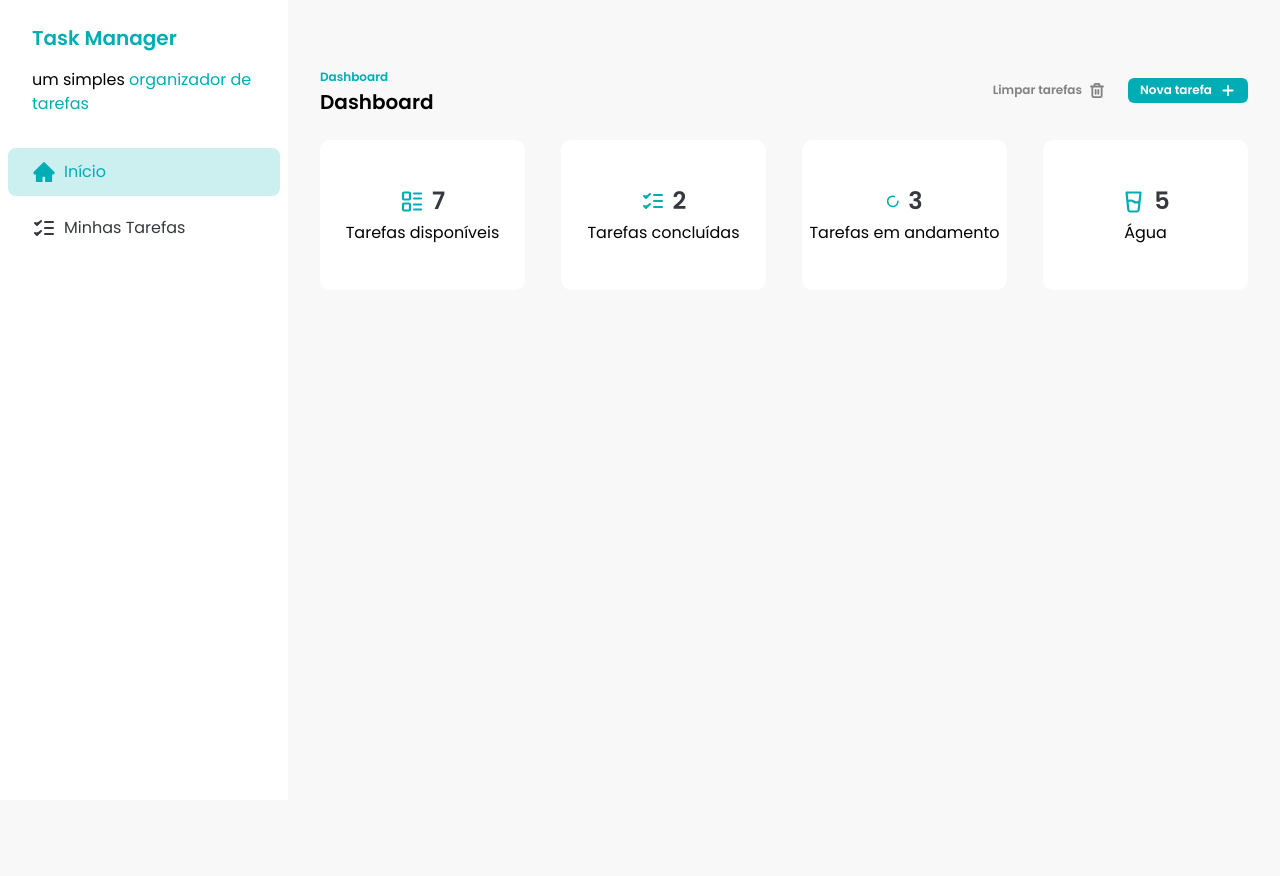
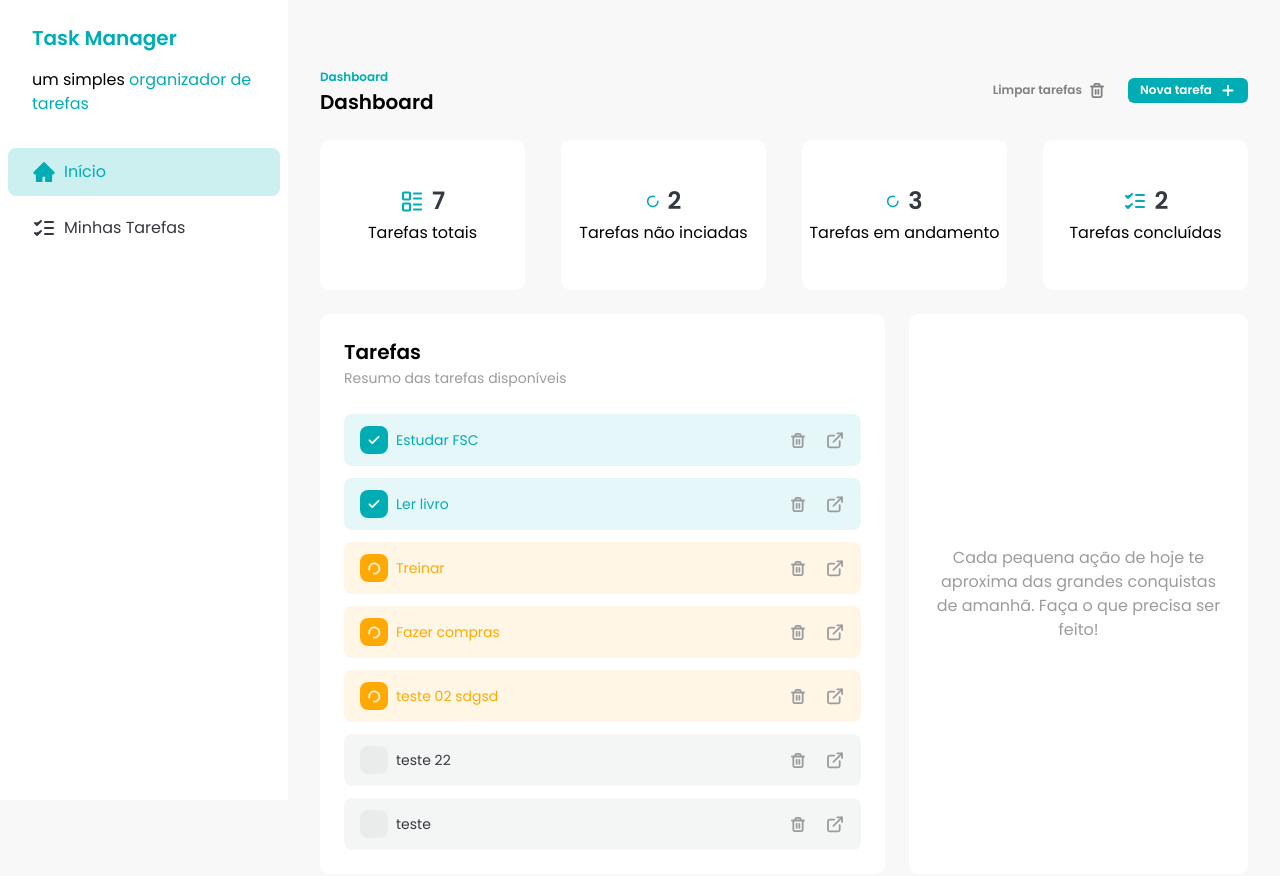
Before and after one commit to Luca-Sousa/fsc-todo-app, a React (Vite) app: page / in a window 1280 px wide. Shown: the top 876 px of the page. Before the commit the page ends 800 px from the top, so only its background shows below. Built offline with nearby package versions, Linux system fonts and the light colour scheme; data requests are answered from the project's data file.

Commit message:
feat: changes to DashboardCards calls and addition of motivational phrase

```diff
--- /dev/null
+++ b/src/components/DashboardCards.jsx
@@ -0,0 +1,42 @@
+import { LoaderIcon, Tasks2Icon, TasksIcon } from "../assets/icons"
+import { useGetTasks } from "../hooks/data/use-get-tasks"
+import DashboardCard from "./DashbaordCard"
+
+const DashbaordCards = () => {
+  const { data: tasks } = useGetTasks()
+
+  const notStartedTasks = tasks?.filter(
+    (task) => task.status === "not_started"
+  ).length
+  const inProgressTasks = tasks?.filter(
+    (task) => task.status === "in_progress"
+  ).length
+  const completedTasks = tasks?.filter((task) => task.status === "done").length
+
+  return (
+    <div className="grid grid-cols-4 gap-9">
+      <DashboardCard
+        icon={<Tasks2Icon />}
+        mainText={tasks?.length}
+        secondaryText="Tarefas totais"
+      />
+      <DashboardCard
+        icon={<LoaderIcon />}
+        mainText={notStartedTasks}
+        secondaryText="Tarefas não inciadas"
+      />
+      <DashboardCard
+        icon={<LoaderIcon />}
+        mainText={inProgressTasks}
+        secondaryText="Tarefas em andamento"
+      />
+      <DashboardCard
+        icon={<TasksIcon />}
+        mainText={completedTasks}
+        secondaryText="Tarefas concluídas"
+      />
+    </div>
+  )
+}
+
+export default DashbaordCards
--- a/src/components/TaskItem.jsx
+++ b/src/components/TaskItem.jsx
@@ -34,7 +34,7 @@
     }
 
     if (task.status === "not_started") {
-      return "bg-brand-dark-blue bg-opacity-10 text-brand-dark-blue"
+      return "bg-brand-dark-blue bg-opacity-5 text-brand-dark-blue"
     }
   }
 
--- a/src/pages/Home.jsx
+++ b/src/pages/Home.jsx
@@ -1,21 +1,11 @@
-import {
-  GlassWaterIcon,
-  LoaderIcon,
-  Tasks2Icon,
-  TasksIcon,
-} from "../assets/icons"
-import DashboardCard from "../components/DashbaordCard"
+import DashbaordCards from "../components/DashboardCards"
 import Header from "../components/Header"
 import Sidebar from "../components/Sidebar"
+import TaskItem from "../components/TaskItem"
 import { useGetTasks } from "../hooks/data/use-get-tasks"
 
 const HomePage = () => {
   const { data: tasks } = useGetTasks()
-
-  const inProgressTasks = tasks?.filter(
-    (task) => task.status === "in_progress"
-  ).length
-  const completedTasks = tasks?.filter((task) => task.status === "done").length
 
   return (
     <div className="flex">
@@ -23,28 +13,30 @@
 
       <div className="flex-1 space-y-6 px-8 py-16">
         <Header subtitle="Dashboard" title="Dashboard" />
+        <DashbaordCards />
 
-        <div className="grid grid-cols-4 gap-9">
-          <DashboardCard
-            icon={<Tasks2Icon />}
-            mainText={tasks?.length}
-            secondaryText="Tarefas disponíveis"
-          />
-          <DashboardCard
-            icon={<TasksIcon />}
-            mainText={completedTasks}
-            secondaryText="Tarefas concluídas"
-          />
-          <DashboardCard
-            icon={<LoaderIcon />}
-            mainText={inProgressTasks}
-            secondaryText="Tarefas em andamento"
-          />
-          <DashboardCard
-            icon={<GlassWaterIcon />}
-            mainText={5}
-            secondaryText="Água"
-          />
+        <div className="grid grid-cols-[2.5fr_1.5fr] gap-6">
+          <div className="space-y-6 rounded-[10px] bg-white p-6">
+            <div>
+              <h3 className="text-xl font-semibold">Tarefas</h3>
+              <span className="text-sm text-brand-text-gray">
+                Resumo das tarefas disponíveis
+              </span>
+            </div>
+
+            <div className="space-y-3">
+              {tasks?.map((task) => (
+                <TaskItem key={task.id} task={task} />
+              ))}
+            </div>
+          </div>
+
+          <div className="flex items-center justify-center rounded-[10px] bg-white p-6">
+            <p className="max-w-md text-center text-brand-text-gray">
+              Cada pequena ação de hoje te aproxima das grandes conquistas de
+              amanhã. Faça o que precisa ser feito!
+            </p>
+          </div>
         </div>
       </div>
     </div>
```
